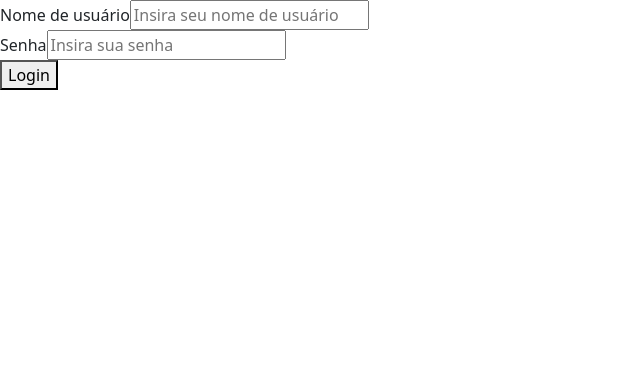
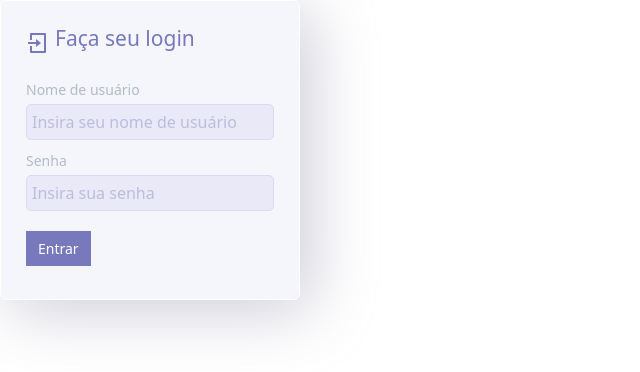
Before and after one commit to ICEI-PUC-Minas-PMGES-TI/pmg-es-2024-1-ti3-9577100-petshop-do-chicao, a React (Create React App) app in the folder Codigo/front/: page / in a window 1280 px wide. Shown: the top 372 px of the page, without its empty margins (0-640 px from the left). Built offline with nearby package versions, Linux system fonts and the light colour scheme.

Commit message:
#10 [Dev] Implementação lógica do login + estilização

```diff
--- /dev/null
+++ b/Codigo/front/src/Login.css
@@ -0,0 +1,74 @@
+.card {
+  width: 300px;
+  height: 300px;
+  background: #F4F6FB;
+  border: 1px solid white;
+  box-shadow: 10px 10px 64px 0px rgba(180, 180, 207, 0.75);
+  -webkit-box-shadow: 10px 10px 64px 0px rgba(186, 186, 202, 0.75);
+  -moz-box-shadow: 10px 10px 64px 0px rgba(208, 208, 231, 0.75);
+
+}
+
+.form {
+  padding: 25px;
+}
+
+.card_header {
+  display: flex;
+  align-items: center;
+}
+
+.card svg {
+  color: #7878bd;
+  margin-bottom: 20px;
+  margin-right: 5px;
+}
+
+.form_heading {
+  padding-bottom: 20px;
+  font-size: 21px;
+  color: #7878bd;
+}
+
+.field {
+  padding-bottom: 10px;
+}
+
+.input {
+  border-radius: 5px;
+  background-color: #e9e9f7;
+  padding: 5px;
+  width: 100%;
+  color: #7a7ab3;
+  border: 1px solid #dadaf7
+}
+
+.input:focus-visible {
+  outline: 1px solid #aeaed6;
+}
+
+.input::placeholder {
+  color: #bcbcdf;
+}
+
+label {
+  color: #B2BAC8;
+  font-size: 14px;
+  display: block;
+  padding-bottom: 4px;
+}
+
+button {
+  background-color: #7878bd;
+  margin-top: 10px;
+  font-size: 14px;
+  padding: 7px 12px;
+  height: auto;
+  font-weight: 500;
+  color: white;
+  border: none;
+}
+
+button:hover {
+  background-color: #5f5f9c;
+}
--- a/Codigo/front/src/Login.js
+++ b/Codigo/front/src/Login.js
@@ -1,36 +1,49 @@
 import React from 'react'
 import 'bootstrap/dist/css/bootstrap.min.css';
 import axios from 'axios';
-
+import { useState } from 'react'
+import './Login.css'
+import { useNavigate } from 'react-router-dom';
 
 function Login() {
 
-     const [username, setUsername] = "teste"; /*=useState('')*/
-    const [password, setPassword] = "teste"; /*= useState('')*/
+    const [username, setUsername] =useState('');
+    const [password, setPassword] = useState('');
+    const navigate = useNavigate();
 
     function handleSubmit(event) {
         event.preventDefault();
         axios.post('http://localhost:8081/login', {username, password})
-        .then(res => console.log(res))
+        .then(res => {
+            if (res.data === "Login bem sucedido") {
+            navigate('/cadastroPets')
+            } else
+            alert('Login falhou')})
         .catch(err => console.log(err))
     }
 
   return (
-    <div>
-        <div>
-        <form onSubmit={handleSubmit}>
-            <div>
-                <label htmlFor='nome'>Nome de usuário</label>
-                <input type='text' placeholder='Insira seu nome de usuário' /*onChange={ u => setUsername(u.target.value)}*//>
-            </div>
-            <div>
-                <label htmlFor='senha'>Senha</label>
-                <input type='password' placeholder='Insira sua senha' /*onChange={ p => setPassword(p.target.value)}*//>
-            </div>
-            <button>Login</button>
-        </form>
-        </div>
-    </div>
+
+<form className="form card" onSubmit={handleSubmit}>
+<div className="card_header">
+  <svg xmlns="http://www.w3.org/2000/svg" viewBox="0 0 24 24" width="24" height="24">
+    <path fill="none" d="M0 0h24v24H0z"></path>
+    <path fill="currentColor" d="M4 15h2v5h12V4H6v5H4V3a1 1 0 0 1 1-1h14a1 1 0 0 1 1 1v18a1 1 0 0 1-1 1H5a1 1 0 0 1-1-1v-6zm6-4V8l5 4-5 4v-3H2v-2h8z"></path>
+  </svg>
+  <h1 className="form_heading">Faça seu login</h1>
+</div>
+<div className="field">
+  <label htmlFor="nome">Nome de usuário</label>
+  <input className="input" name="username" type="text" placeholder="Insira seu nome de usuário" onChange={ u => setUsername(u.target.value) } id="username"/>
+</div>
+<div className="field">
+  <label htmlFor="password">Senha</label>
+  <input className="input" name="password" type="password" placeholder="Insira sua senha" id="password" onChange={ p => setPassword(p.target.value) }/>
+</div>
+<div className="field">
+  <button className="button">Entrar</button>
+</div>
+</form>
   )
 }
 
--- a/Codigo/front/src/Pages/Cadastro pets/Cadastro_pets.js
+++ b/Codigo/front/src/Pages/Cadastro pets/Cadastro_pets.js
@@ -9,9 +9,9 @@ function CadastroPets() {
 
     function handleSubmit(event) {
         event.preventDefault();
-        axios.post('http://localhost:8081/login', {username, password})
+        /*axios.post('http://localhost:8081/login', {username, password})
             .then(res => console.log(res))
-            .catch(err => console.log(err))
+            .catch(err => console.log(err))*/
     }
 
     return (
```
Also changed, not shown: 1 other file (tests, documents, lock files or other folders).
